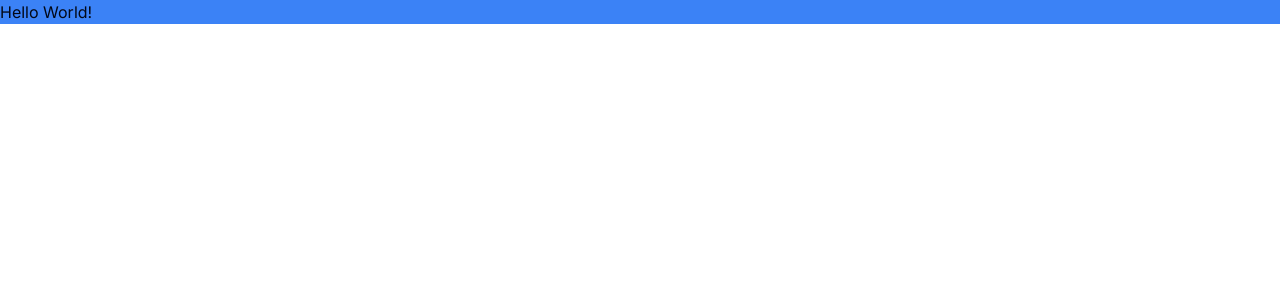
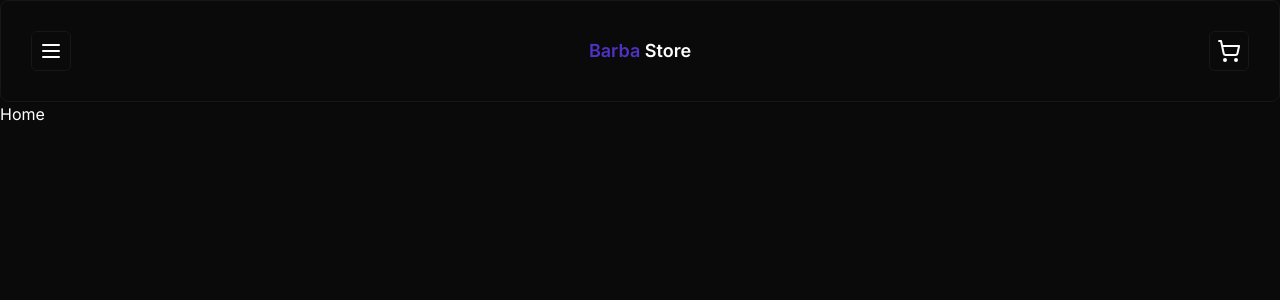
Before and after one commit to Barba2k2/barba-store, a Next.js app: page / in a window 1280 px wide. Shown: the top 300 px of the page. Built offline with nearby package versions, Linux system fonts and the light colour scheme.

Commit message:
FEAT: Ad button and card component

```diff
--- a/package.json
+++ b/package.json
@@ -10,6 +10,7 @@
   },
   "dependencies": {
     "@prisma/client": "^5.9.1",
+    "@radix-ui/react-slot": "^1.0.2",
     "class-variance-authority": "^0.7.0",
     "clsx": "^2.1.0",
     "lucide-react": "^0.330.0",
--- a/src/app/globals.css
+++ b/src/app/globals.css
@@ -4,65 +4,35 @@
 
 @layer base {
   :root {
-    --background: 0 0% 100%;
-    --foreground: 222.2 84% 4.9%;
+    --background: 0 0% 4%;
+    --foreground: 0 0% 100%;
 
-    --card: 0 0% 100%;
-    --card-foreground: 222.2 84% 4.9%;
+    --card: 0 0% 4%;
+    --card-foreground: 0 0% 100%;
 
-    --popover: 0 0% 100%;
-    --popover-foreground: 222.2 84% 4.9%;
+    --popover: 0 0% 4%;
+    --popover-foreground: 0 0% 100%;
 
-    --primary: 222.2 47.4% 11.2%;
-    --primary-foreground: 210 40% 98%;
-
-    --secondary: 210 40% 96.1%;
-    --secondary-foreground: 222.2 47.4% 11.2%;
-
-    --muted: 210 40% 96.1%;
-    --muted-foreground: 215.4 16.3% 46.9%;
-
-    --accent: 210 40% 96.1%;
-    --accent-foreground: 222.2 47.4% 11.2%;
-
-    --destructive: 0 84.2% 60.2%;
-    --destructive-foreground: 210 40% 98%;
-
-    --border: 214.3 31.8% 91.4%;
-    --input: 214.3 31.8% 91.4%;
-    --ring: 222.2 84% 4.9%;
-
-    --radius: 0.5rem;
-  }
-
-  .dark {
-    --background: 222.2 84% 4.9%;
-    --foreground: 210 40% 98%;
-
-    --card: 222.2 84% 4.9%;
-    --card-foreground: 210 40% 98%;
-
-    --popover: 222.2 84% 4.9%;
-    --popover-foreground: 210 40% 98%;
-
-    --primary: 210 40% 98%;
-    --primary-foreground: 222.2 47.4% 11.2%;
+    --primary: 252 59% 48%;
+    --primary-foreground: 0 0% 100%;
 
     --secondary: 0 0% 9%;
-    --secondary-foreground: 210 40% 98%;
+    --secondary-foreground: 0 0% 100%;
 
     --muted: 0 0% 9%;
     --muted-foreground: 215 20.2% 65.1%;
 
     --accent: 0 0% 9%;
-    --accent-foreground: 210 40% 98%;
+    --accent-foreground: 0 0% 100%;
 
     --destructive: 0 62.8% 30.6%;
-    --destructive-foreground: 210 40% 98%;
+    --destructive-foreground: 0 0% 100%;
 
     --border: 0 0% 9%;
     --input: 0 0% 9%;
     --ring: 212.7 26.8% 83.9%;
+
+    --radius: 0.5rem;
   }
 }
 
@@ -71,9 +41,22 @@
     @apply border-border;
   }
   body {
-    @apply bg-background text-foreground h-full;
+    @apply h-full bg-background text-foreground;
   }
   html {
     @apply h-full;
   }
 }
+
+::-webkit-scrollbar {
+  width: 0.45rem;
+}
+
+::-webkit-scrollbar-track {
+  background: #171717;
+}
+
+::-webkit-scrollbar-thumb {
+  background: #5033c3;
+  border-radius: 999px;
+}
--- a/src/app/layout.tsx
+++ b/src/app/layout.tsx
@@ -1,6 +1,7 @@
 import type { Metadata } from "next";
 import { Inter } from "next/font/google";
 import "./globals.css";
+import Header from "@/components/ui/header";
 
 const inter = Inter({ subsets: ["latin"] });
 
@@ -16,7 +17,10 @@
 }>) {
   return (
     <html lang="en">
-      <body className={inter.className}>{children}</body>
+      <body className={inter.className}>
+        <Header />
+        {children}
+      </body>
     </html>
   );
 }
--- a/src/app/page.tsx
+++ b/src/app/page.tsx
@@ -1,5 +1,3 @@
-import Image from "next/image";
-
 export default function Home() {
-  return <div className="bg-blue-500">Hello World!</div>;
+  return <div>Home</div>;
 }
--- /dev/null
+++ b/src/components/ui/button.tsx
@@ -0,0 +1,56 @@
+import * as React from "react"
+import { Slot } from "@radix-ui/react-slot"
+import { cva, type VariantProps } from "class-variance-authority"
+
+import { cn } from "@/lib/utils"
+
+const buttonVariants = cva(
+  "inline-flex items-center justify-center whitespace-nowrap rounded-md text-sm font-medium ring-offset-background transition-colors focus-visible:outline-none focus-visible:ring-2 focus-visible:ring-ring focus-visible:ring-offset-2 disabled:pointer-events-none disabled:opacity-50",
+  {
+    variants: {
+      variant: {
+        default: "bg-primary text-primary-foreground hover:bg-primary/90",
+        destructive:
+          "bg-destructive text-destructive-foreground hover:bg-destructive/90",
+        outline:
+          "border border-input bg-background hover:bg-accent hover:text-accent-foreground",
+        secondary:
+          "bg-secondary text-secondary-foreground hover:bg-secondary/80",
+        ghost: "hover:bg-accent hover:text-accent-foreground",
+        link: "text-primary underline-offset-4 hover:underline",
+      },
+      size: {
+        default: "h-10 px-4 py-2",
+        sm: "h-9 rounded-md px-3",
+        lg: "h-11 rounded-md px-8",
+        icon: "h-10 w-10",
+      },
+    },
+    defaultVariants: {
+      variant: "default",
+      size: "default",
+    },
+  }
+)
+
+export interface ButtonProps
+  extends React.ButtonHTMLAttributes<HTMLButtonElement>,
+    VariantProps<typeof buttonVariants> {
+  asChild?: boolean
+}
+
+const Button = React.forwardRef<HTMLButtonElement, ButtonProps>(
+  ({ className, variant, size, asChild = false, ...props }, ref) => {
+    const Comp = asChild ? Slot : "button"
+    return (
+      <Comp
+        className={cn(buttonVariants({ variant, size, className }))}
+        ref={ref}
+        {...props}
+      />
+    )
+  }
+)
+Button.displayName = "Button"
+
+export { Button, buttonVariants }
--- /dev/null
+++ b/src/components/ui/card.tsx
@@ -0,0 +1,79 @@
+import * as React from "react"
+
+import { cn } from "@/lib/utils"
+
+const Card = React.forwardRef<
+  HTMLDivElement,
+  React.HTMLAttributes<HTMLDivElement>
+>(({ className, ...props }, ref) => (
+  <div
+    ref={ref}
+    className={cn(
+      "rounded-lg border bg-card text-card-foreground shadow-sm",
+      className
+    )}
+    {...props}
+  />
+))
+Card.displayName = "Card"
+
+const CardHeader = React.forwardRef<
+  HTMLDivElement,
+  React.HTMLAttributes<HTMLDivElement>
+>(({ className, ...props }, ref) => (
+  <div
+    ref={ref}
+    className={cn("flex flex-col space-y-1.5 p-6", className)}
+    {...props}
+  />
+))
+CardHeader.displayName = "CardHeader"
+
+const CardTitle = React.forwardRef<
+  HTMLParagraphElement,
+  React.HTMLAttributes<HTMLHeadingElement>
+>(({ className, ...props }, ref) => (
+  <h3
+    ref={ref}
+    className={cn(
+      "text-2xl font-semibold leading-none tracking-tight",
+      className
+    )}
+    {...props}
+  />
+))
+CardTitle.displayName = "CardTitle"
+
+const CardDescription = React.forwardRef<
+  HTMLParagraphElement,
+  React.HTMLAttributes<HTMLParagraphElement>
+>(({ className, ...props }, ref) => (
+  <p
+    ref={ref}
+    className={cn("text-sm text-muted-foreground", className)}
+    {...props}
+  />
+))
+CardDescription.displayName = "CardDescription"
+
+const CardContent = React.forwardRef<
+  HTMLDivElement,
+  React.HTMLAttributes<HTMLDivElement>
+>(({ className, ...props }, ref) => (
+  <div ref={ref} className={cn("p-6 pt-0", className)} {...props} />
+))
+CardContent.displayName = "CardContent"
+
+const CardFooter = React.forwardRef<
+  HTMLDivElement,
+  React.HTMLAttributes<HTMLDivElement>
+>(({ className, ...props }, ref) => (
+  <div
+    ref={ref}
+    className={cn("flex items-center p-6 pt-0", className)}
+    {...props}
+  />
+))
+CardFooter.displayName = "CardFooter"
+
+export { Card, CardHeader, CardFooter, CardTitle, CardDescription, CardContent }
--- /dev/null
+++ b/src/components/ui/header.tsx
@@ -0,0 +1,23 @@
+import { MenuIcon, ShoppingCart } from "lucide-react";
+import { Button } from "./button";
+import { Card } from "./card";
+
+const Header = () => {
+  return (
+    <Card className="flex items-center justify-between p-[1.875rem]">
+      <Button size="icon" variant="outline">
+        <MenuIcon />
+      </Button>
+
+      <h1 className="text-lg font-semibold">
+        <span className="text-primary">Barba</span> Store
+      </h1>
+
+      <Button size="icon" variant="outline">
+        <ShoppingCart />
+      </Button>
+    </Card>
+  );
+};
+
+export default Header;
```
Also changed, not shown: 1 other file (tests, documents, lock files or other folders).
